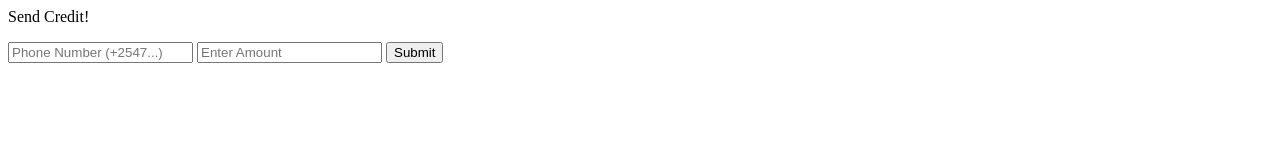
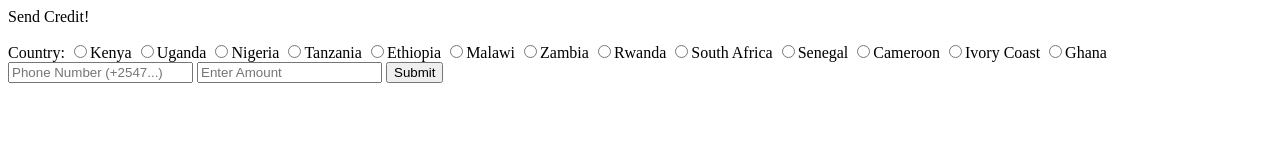
Before and after one commit to LumiCash/credit_api, a website: page index.html in a window 1280 px wide. Drawn offline with Linux system fonts and the light colour scheme.

Commit message:
Update index.html
Option to add country code

```diff
--- a/index.html
+++ b/index.html
@@ -9,6 +9,34 @@
     <p>Send Credit!</p>
 
     <form method='post' action='/myForm'>
+        Country:
+            <input type="radio" name="code"
+            value="KES">Kenya
+            <input type="radio" name="code"
+            value="UGX">Uganda
+            <input type="radio" name="code"
+            value="NGN">Nigeria
+            <input type="radio" name="code"
+            value="TZS">Tanzania
+            <input type="radio" name="code"
+            value="ETB">Ethiopia
+            <input type="radio" name="code"
+            value="MWK">Malawi
+            <input type="radio" name="code"
+            value="ZMW">Zambia
+            <input type="radio" name="code"
+            value="RWF">Rwanda
+            <input type="radio" name="code"
+            value="ZAR">South Africa
+            <input type="radio" name="code"
+            value="XOF">Senegal
+            <input type="radio" name="code"
+            value="XOF">Cameroon
+            <input type="radio" name="code"
+            value="XOF">Ivory Coast
+            <input type="radio" name="code"
+            value="XOF">Ghana
+
         <input type="text" name="phone" value="" placeholder="Phone Number (+2547...)">
         <input type="text" name="amount" value="" placeholder="Enter Amount">
         <button type='submit'>Submit</button>
```
